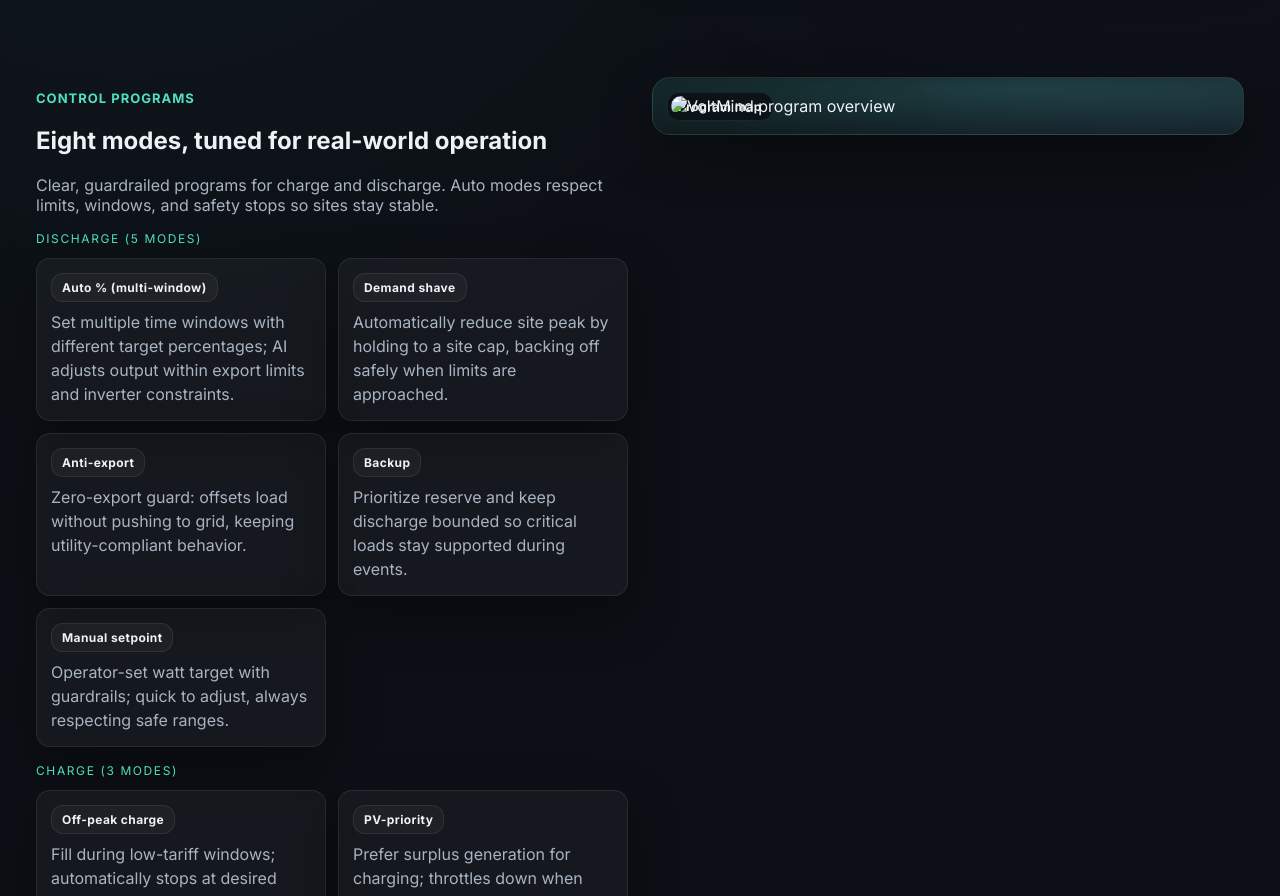
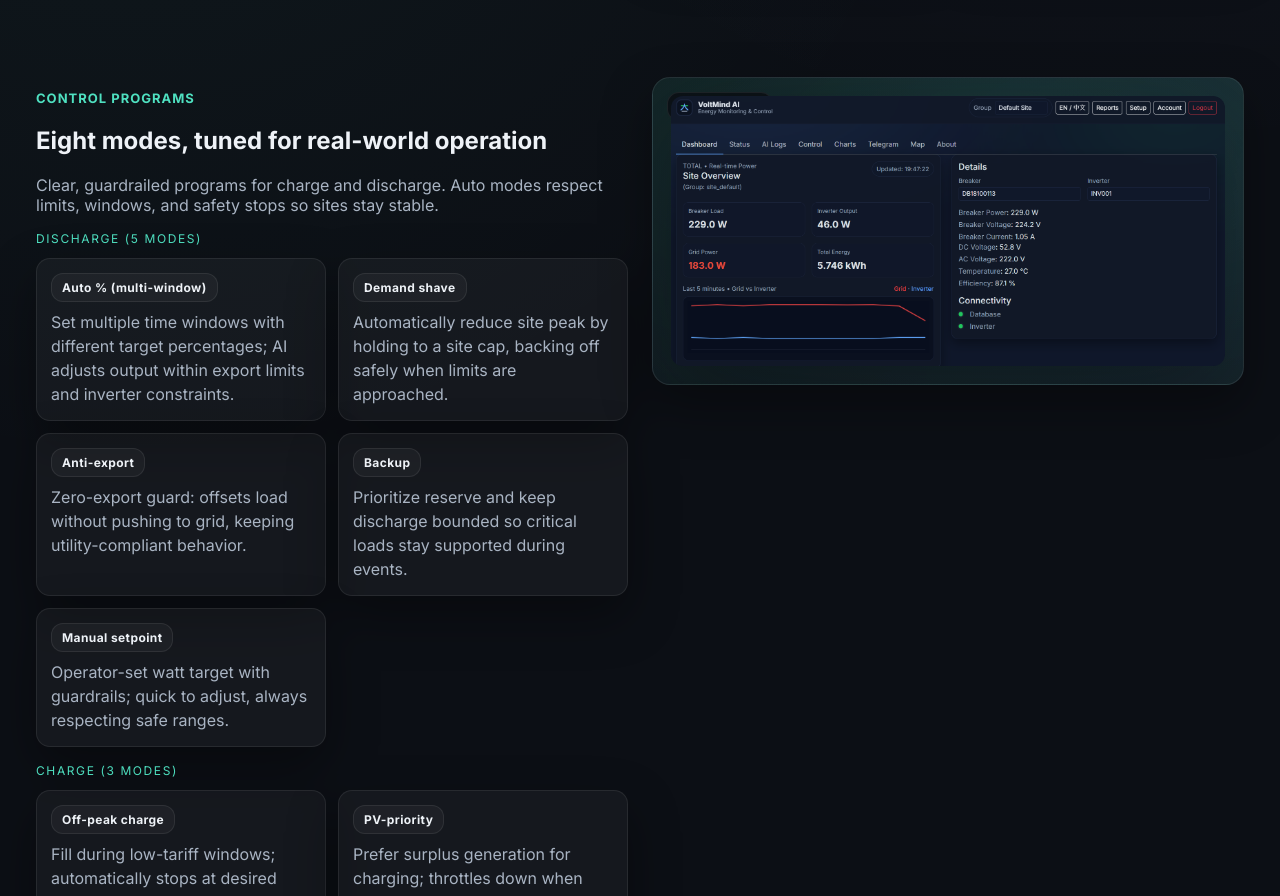
Before and after one commit to voltmindai/voltmindai.github.io, a plain HTML site: page index.html in a window 1280 px wide. Shown: the part 1176-2072 px from the top of the page. Drawn offline with Linux system fonts and the light colour scheme.

Commit message:
Update index.html

```diff
--- a/index.html
+++ b/index.html
@@ -166,7 +166,7 @@
     </div>
     <div class="program-visual lift">
       <span class="tag">Program map</span>
-      <img src="jpg/program-001-program007.png" alt="VoltMind program overview">
+      <img src="jpg/program-001.png" alt="VoltMind program overview">
     </div>
   </section>
 
```
